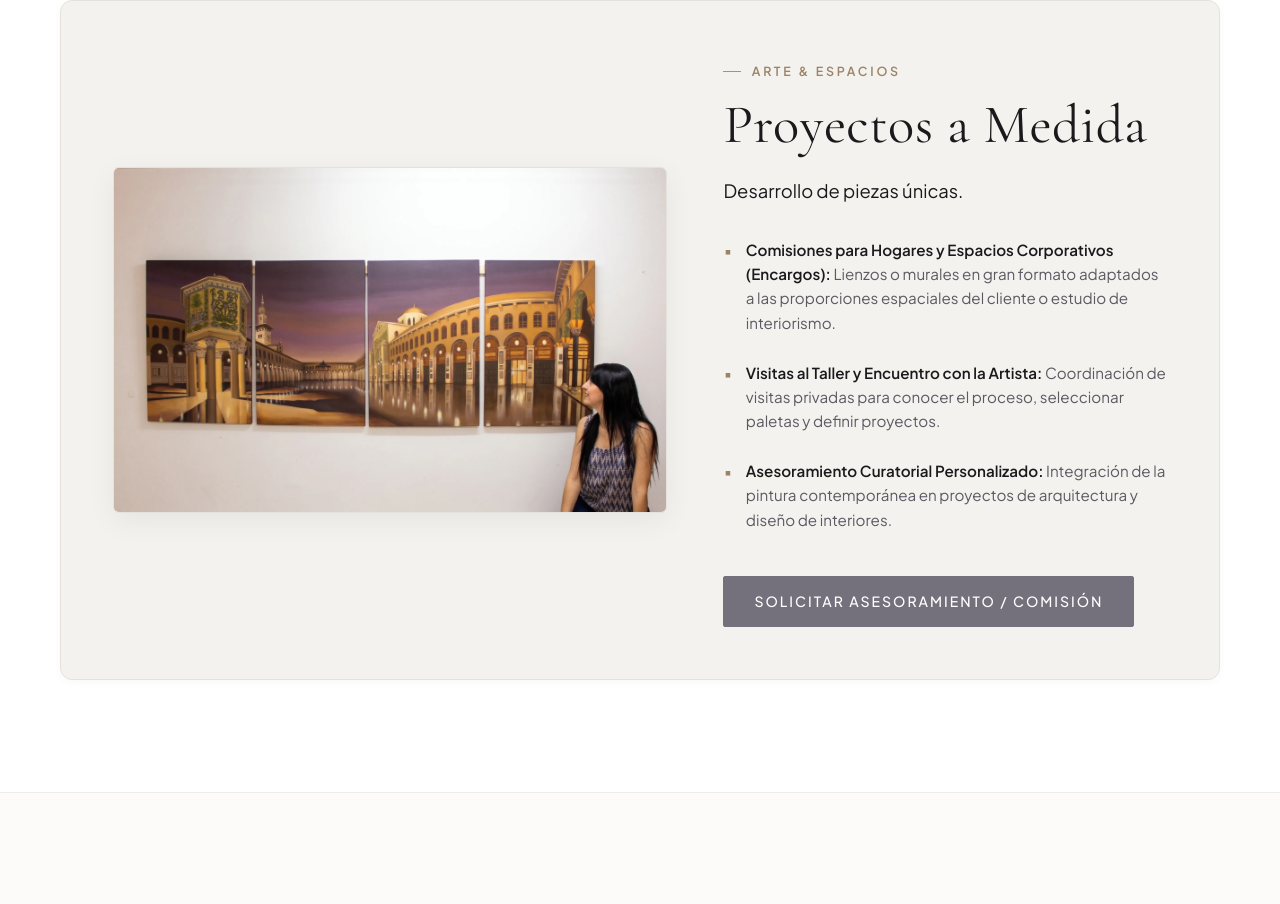
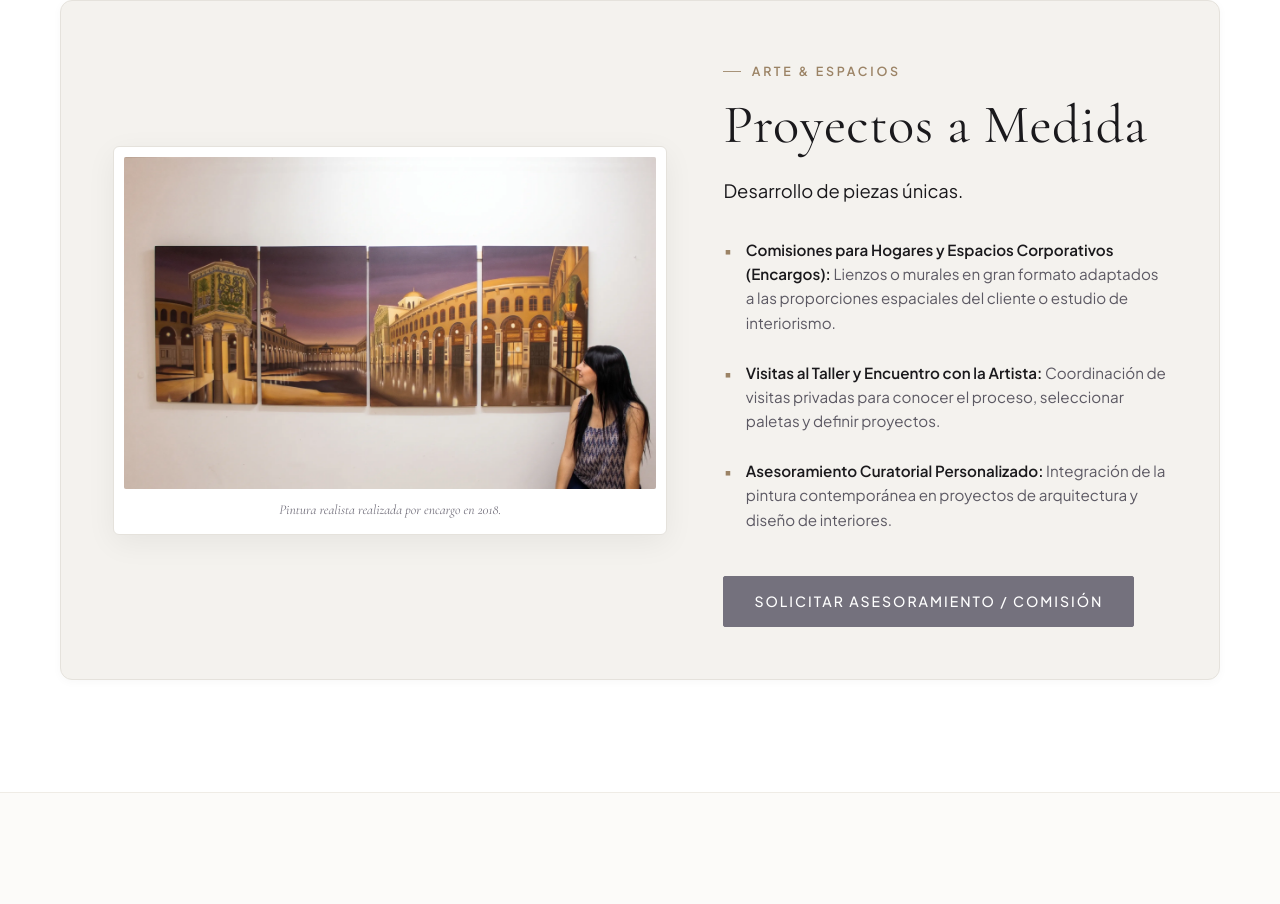
Before and after one commit to VMGT91/EvelinPuri, a plain HTML site: page index.html in a window 1280 px wide. Shown: the part 10569-11473 px from the top of the page. Drawn offline with Linux system fonts and the light colour scheme.

Commit message:
Agregar leyenda explicativa en imagen de Proyectos a Medida

```diff
--- a/index.html
+++ b/index.html
@@ -311,7 +311,10 @@
       <div class="container commissions-container">
         <div class="commissions-card">
           <div class="commissions-image-col">
-            <img src="./images/obras/Imagenes%20-%20WEB/Obra%20a%20pedido%20(ejemplo).webp" alt="Obra pictórica realizada a pedido e integrada al espacio arquitectónico junto a la artista Evelin Puri" class="commissions-portrait" width="1600" height="900" loading="lazy">
+            <div class="commissions-image-frame">
+              <img src="./images/obras/Imagenes%20-%20WEB/Obra%20a%20pedido%20(ejemplo).webp" alt="Obra pictórica realizada a pedido e integrada al espacio arquitectónico junto a la artista Evelin Puri" class="commissions-portrait" width="1600" height="900" loading="lazy">
+            </div>
+            <span class="commissions-caption">Pintura realista realizada por encargo en 2018.</span>
           </div>
           <div class="commissions-content-col">
             <span class="section-label">Arte & Espacios</span>
--- a/styles.css
+++ b/styles.css
@@ -1180,11 +1180,18 @@ a {
 
 .commissions-image-col {
   position: relative;
-  aspect-ratio: 16 / 10;
+  background: var(--bg-surface);
+  padding: 10px 10px 12px;
   border-radius: var(--radius-sm);
-  overflow: hidden;
   box-shadow: var(--shadow-md);
   border: 1px solid var(--border-light);
+}
+
+.commissions-image-frame {
+  position: relative;
+  aspect-ratio: 16 / 10;
+  border-radius: var(--radius-xs);
+  overflow: hidden;
   background: #f0eee9;
 }
 
@@ -1194,6 +1201,16 @@ a {
   object-fit: cover;
   object-position: center center;
   transition: transform var(--transition-slow);
+}
+
+.commissions-caption {
+  display: block;
+  font-size: 0.85rem;
+  color: var(--text-muted);
+  margin-top: 10px;
+  text-align: center;
+  font-style: italic;
+  font-family: var(--font-serif);
 }
 
 .commissions-card:hover .commissions-portrait {
```
